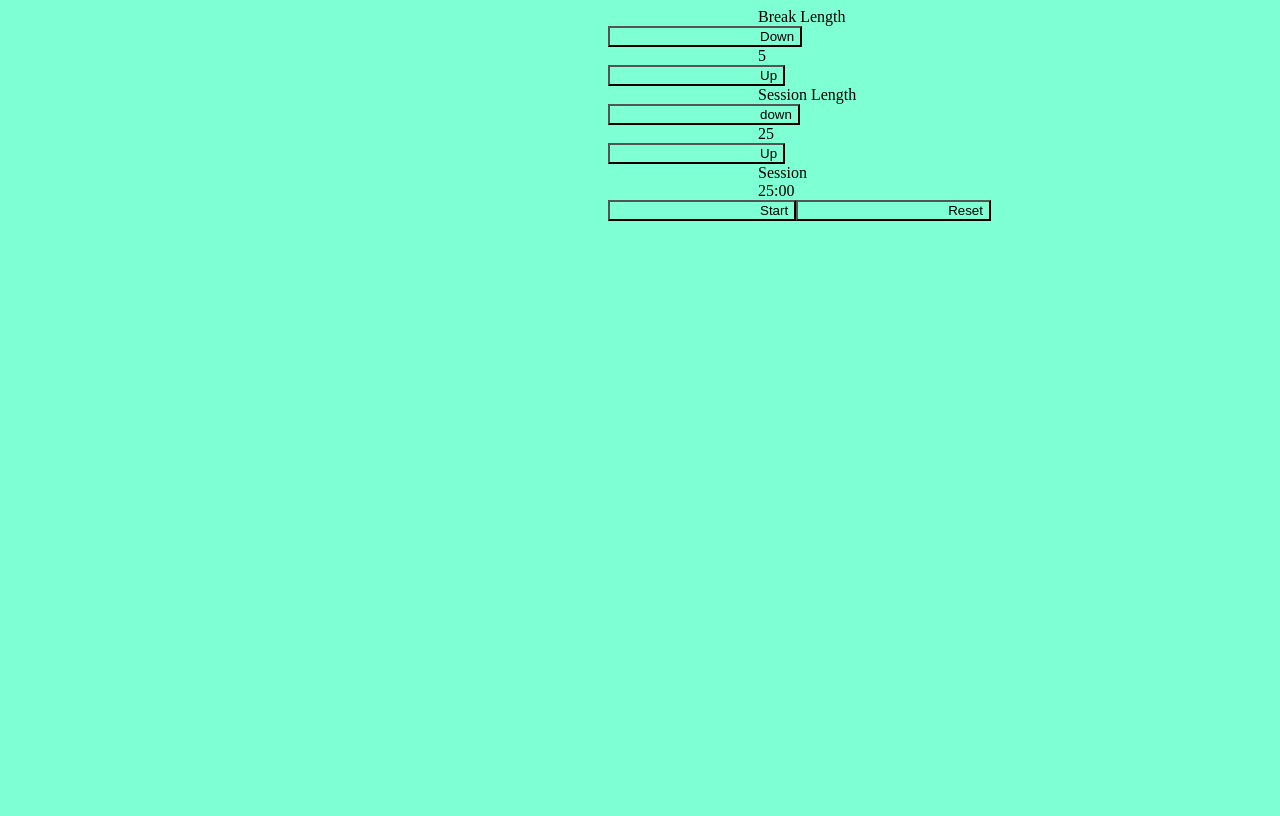
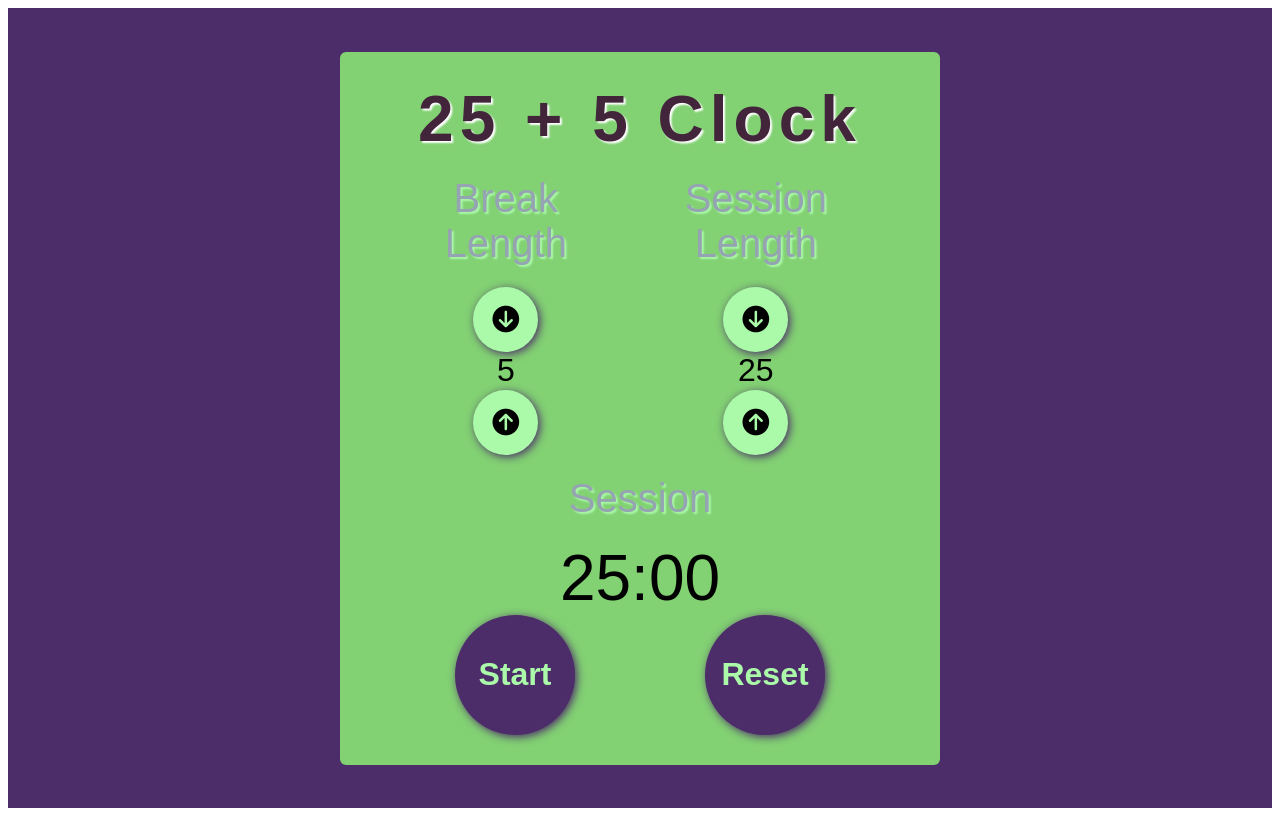
Before and after one commit to BiancaNiemann/25-5_Clock, a React (Vite) app: page / in a window 1280 px wide. Built offline with nearby package versions, Linux system fonts and the light colour scheme.

Commit message:
css commit

```diff
--- a/index.html
+++ b/index.html
@@ -4,6 +4,7 @@
     <meta charset="UTF-8" />
     <link rel="icon" type="image/svg+xml" href="/vite.svg" />
     <meta name="viewport" content="width=device-width, initial-scale=1.0" />
+    <script src="https://kit.fontawesome.com/55b8b776cd.js" crossorigin="anonymous"></script>
     <title>Vite + React</title>
   </head>
   <body>
--- a/src/App.jsx
+++ b/src/App.jsx
@@ -24,7 +24,7 @@ function App() {
           if (minutes > 0) {
             setMinutes(prevMinutes => prevMinutes - 1)
             //if seconds = nil
-          } else if (seconds === 0 && minutes === 0 ) {
+          } else if (seconds === 0 && minutes === 0) {
             audioRef.current.play()
             setMinutes(0)
             setSeconds(0)
@@ -98,9 +98,9 @@ function App() {
   }
 
   function startStop() {
-    if(sessionOrBreak){
+    if (sessionOrBreak) {
       setIsRunning(prevIsRunning => !prevIsRunning)
-    } else if(!sessionOrBreak){
+    } else if (!sessionOrBreak) {
       setOnBreak(prevOnBreak => !prevOnBreak)
     }
 
@@ -109,55 +109,71 @@ function App() {
 
 
   return (
-    <div>
-      <div id="break-label">Break Length</div>
+    <div className="body">
+      <div className="container">
+        <h1>25 + 5 Clock</h1>
+
+        <div className="lengths">
+          <div className="break-session">
+            <div id="break-label" className="title">Break Length</div>
             <button
               id="break-decrement"
               onClick={() => breakLengthTime('-')}
             >
-        Down
+              <i class="fa-solid fa-circle-arrow-down fa-2xl"></i>
             </button>
             <div id="break-length">{breakLength}</div>
             <button
               id="break-increment"
               onClick={() => breakLengthTime('+')}
             >
-        Up
+              <i class="fa-solid fa-circle-arrow-up fa-2xl"></i>
             </button>
 
-      <div id="session-label">Session Length</div>
+          </div>
+
+          <div className="break-session">
+            <div id="session-label" className="title">Session Length</div>
             <button
               id="session-decrement"
               onClick={() => sessionLengthTime('-')}
             >
-        down
+              <i class="fa-solid fa-circle-arrow-down fa-2xl"></i>
             </button>
             <div id="session-length">{sessionLength}</div>
             <button
               id="session-increment"
               onClick={() => sessionLengthTime('+')}
             >
-        Up
+              <i class="fa-solid fa-circle-arrow-up fa-2xl"></i>
             </button>
+          </div>
+        </div>
 
-      <div id="timer-label">{!sessionOrBreak ? "Break" : "Session"}</div>
+        <div className="session-info">
+          <div id="timer-label" className="title">{!sessionOrBreak ? "Break" : "Session"}</div>
           <div id="time-left">{minutes < 10 ? `0${minutes}` : minutes}:{seconds < 10 ? `0${seconds}` : seconds}</div>
 
+          <div className="start-restart">
             <button
+            className="large-button"
               id="start_stop"
               onClick={() => startStop()}
             >
-        {!startOrStop  ? "Start" : "Stop"}
+              {!startOrStop ? "Start" : "Stop"}
             </button>
             <button
+            className="large-button"
               id="reset"
               onClick={() => resetTimers()}
             >
               Reset
             </button>
-
+          </div>
+        </div>
         <audio id="beep" src="https://www.pacdv.com/sounds/interface_sound_effects/sound10.mp3" ref={audioRef}></audio>
 
+      </div>
     </div>
   )
 }
--- a/src/index.css
+++ b/src/index.css
@@ -1,4 +1,79 @@
-*{
-  padding-left: 150px;
-  background-color: aquamarine;
+
+.body {
+  width: 100%;
+  font-family: fantasy;
+  background-color: #4c2c69;
+  height: 1000px;
+  display: flex;
+  align-items: center;
+  height: 100vh;
 }
+
+.container {
+  background-color: #82d173;
+  width: 500px;
+  margin: 0 auto;
+  padding: 30px 50px;
+  border-radius: 6px;
+}
+
+h1 {
+  font-size: 4rem;
+  color: #42253b;
+  text-shadow: 2px 2px 2px white;
+  text-align: center;
+  margin-bottom: 0;
+  margin-top: 0;
+  letter-spacing: 6px;
+}
+
+.lengths {
+  display: flex;
+  justify-content: space-around;
+}
+
+.break-session {
+  display: flex;
+  flex-direction: column;
+  align-items: center;
+  text-align: center;
+  font-size: 2rem;
+  height: 300px;
+  justify-content: space-around;
+}
+
+button {
+  background-color: #ABFAA9;
+  width: 65px;
+  height: 65px;
+  border: none;
+  box-shadow: 2px 2px 8px #4c2c69;
+  border-radius: 50%;
+}
+
+.title {
+  font-size: 2.5rem;
+  margin-bottom: 0.5em;
+  margin-top: 0.5em;
+  color: #95A3b3;
+  text-shadow: 2px 2px 2px #ABFAA9;
+}
+
+.session-info {
+  text-align: center;
+  font-size: 4rem;
+}
+
+.start-restart {
+  display: flex;
+  justify-content: space-around;
+}
+
+.large-button {
+  width: 120px;
+  height: 120px;
+  font-size: 2rem;
+  font-weight: bold;
+  background-color: #4c2c69;
+  color: #ABFAA9;
+}
```
Also changed, not shown: src/SoundEffect.jsx (+18 -1 lines). Lines whose indentation alone changed are shown as unchanged.
